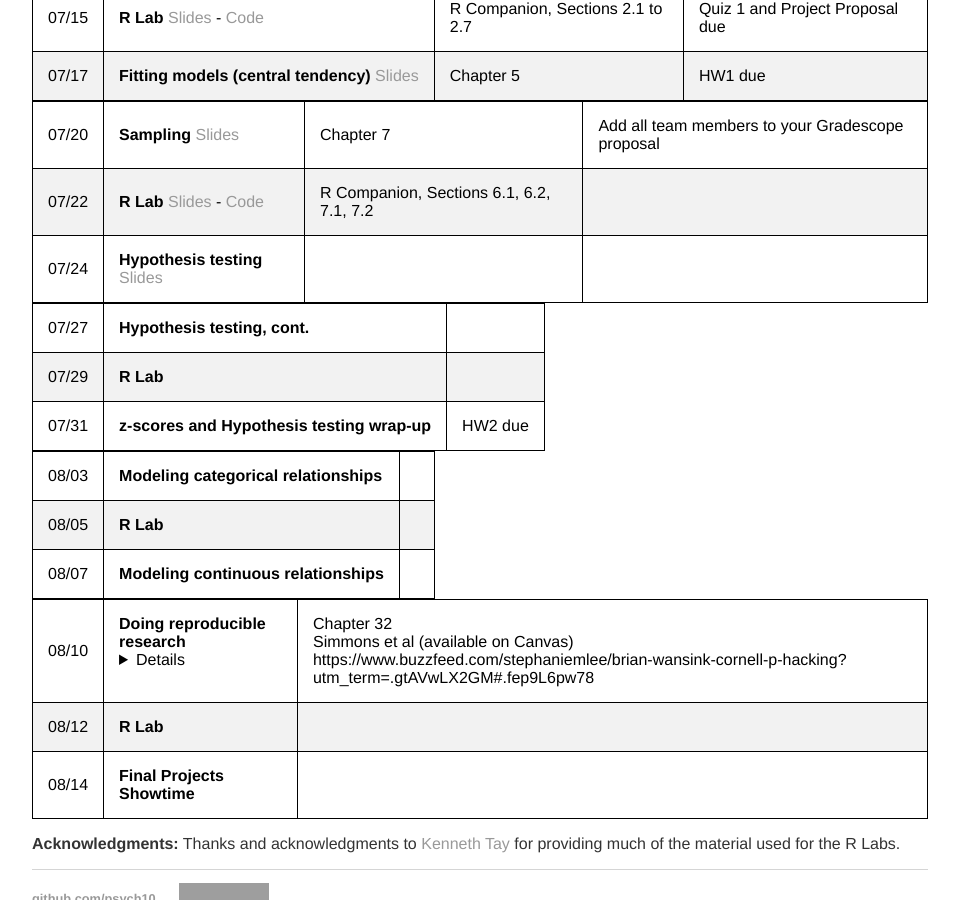
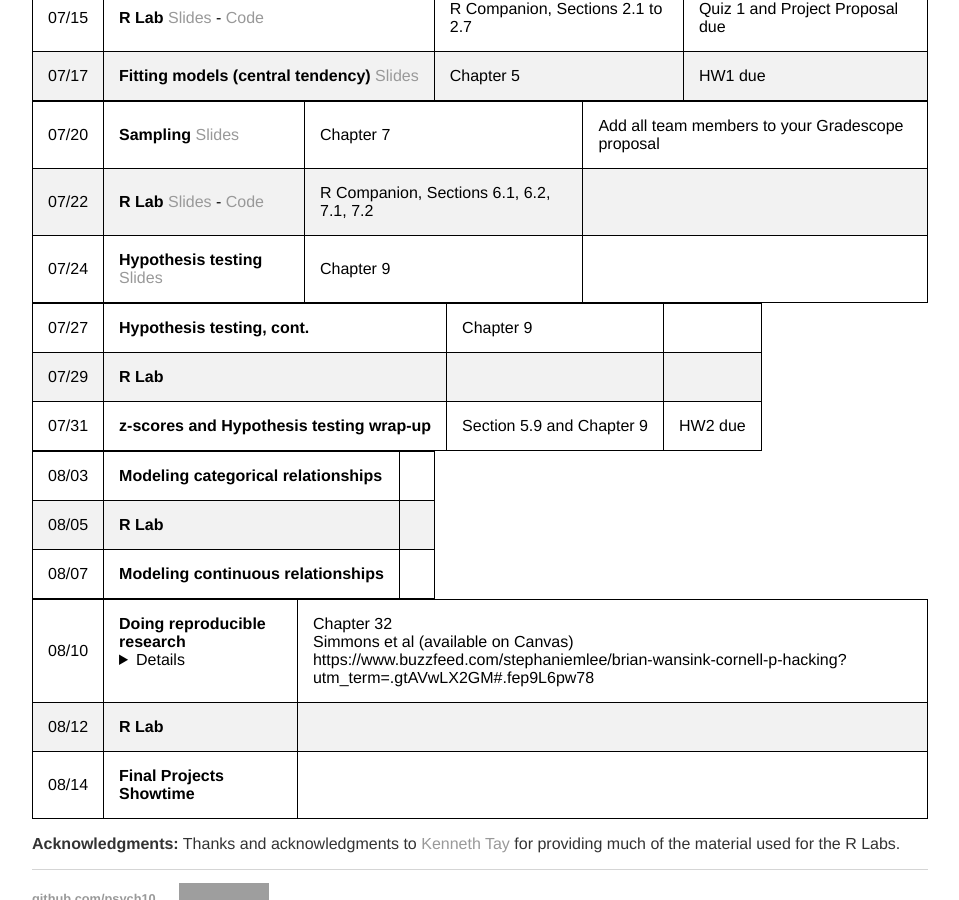
Before and after one commit to stats60/stats60.github.io, a Jekyll site: the page built from syllabus/index.md, in a window 1280 px wide and 900 px high, scrolled down 993 px. Shown: the whole window, without its empty margins (160-1119 px from the left). Built offline with Jekyll 4.4.1, drawn with Linux system fonts in a browser that asks for light colours; our own code applies the rules of GitHub Pages for plain Markdown files; grey boxes are pictures that could not be loaded.

Commit message:
readings

```diff
--- a/syllabus/index.md
+++ b/syllabus/index.md
@@ -31,11 +31,11 @@ Wednesday sessions are dedicated to R Labs. R Labs are an important component of
 
 |07/20 |**Sampling** [Slides](../slides/08.pdf)|Chapter 7|Add all team members to your Gradescope proposal|
 |07/22 |**R Lab** [Slides](../Rlab/lab5.html) - [Code](../Rlab/code-rlab5.R)|R Companion, Sections 6.1, 6.2, 7.1, 7.2|
-|07/24 |**Hypothesis testing** [Slides](../slides/09.pdf)||
+|07/24 |**Hypothesis testing** [Slides](../slides/09.pdf)|Chapter 9|
 
-|07/27 |**Hypothesis testing, cont.**||
+|07/27 |**Hypothesis testing, cont.**|Chapter 9|
 |07/29 |**R Lab**||
-|07/31 |**z-scores and Hypothesis testing wrap-up**|HW2 due|
+|07/31 |**z-scores and Hypothesis testing wrap-up**|Section 5.9 and Chapter 9|HW2 due|
 
 |08/03 |**Modeling categorical relationships**||
 |08/05 | **R Lab**||
```
